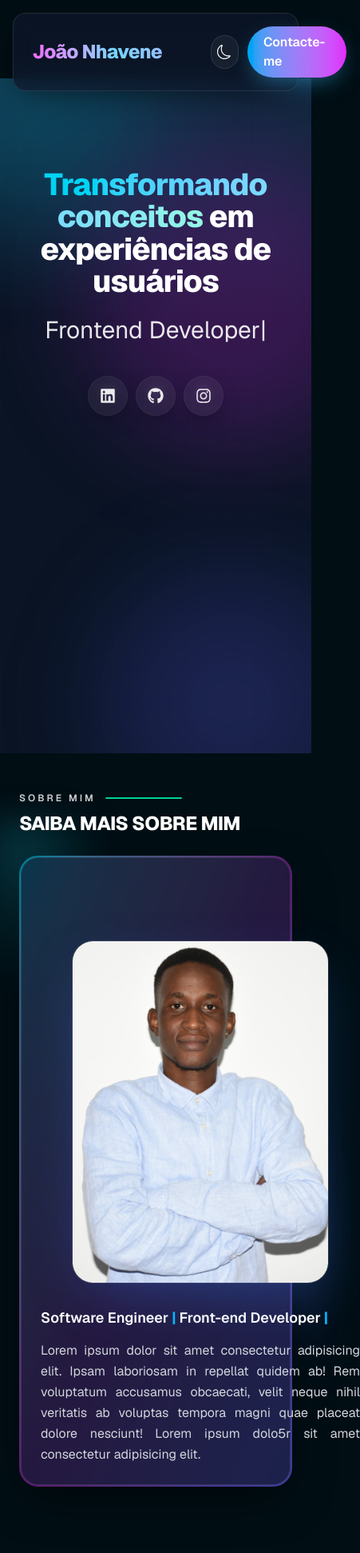
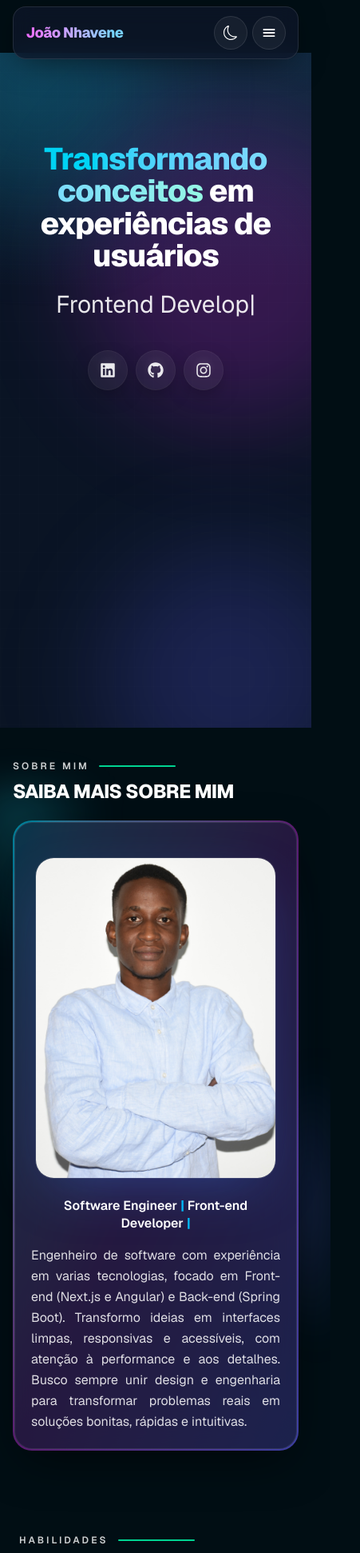
Before and after one commit to miltonnhavene/Portfolio-DEV, a Next.js app: page / in a window 390 px wide. Shown: the top 1942 px of the page at 80% size, 451 px wide, since content can reach past the window. Built offline with nearby package versions, Linux system fonts and the light colour scheme.

Commit message:
FEAT: Responsividade done

```diff
--- a/app/components/About.jsx
+++ b/app/components/About.jsx
@@ -2,20 +2,25 @@ import React from 'react';
 
 const About = () => {
   return (
-    <section id="about" className="px-6 py-12 md:py-25">
+    <section
+      id="about"
+      className="scroll-mt-28 md:scroll-mt-32 px-4 sm:px-6 py-10 md:py-20"
+    >
       <div className="mx-auto max-w-[980px] md:max-w-4xl">
-        <div className="mb-6">
+        {/* header */}
+        <div className="mb-5 sm:mb-6">
           <div className="flex items-center gap-3">
             <span className="text-xs sm:text-sm font-semibold uppercase tracking-[.25em] text-white/80">
               Sobre mim
             </span>
-            <span className="h-[2px] w-24 bg-emerald-400 rounded-full"></span>
+            <span className="h-[2px] w-24 bg-emerald-400 rounded-full" />
           </div>
-          <h2 className="mt-2 text-2xl sm:text-3xl md:text-4xl font-extrabold tracking-tight">
+          <h2 className="mt-2 text-2xl sm:text-3xl md:text-4xl font-extrabold tracking-tight text-balance">
             SAIBA MAIS SOBRE MIM
           </h2>
         </div>
 
+        {/* card */}
         <div
           className="
             relative rounded-3xl p-[2px]
@@ -27,11 +32,26 @@ const About = () => {
           "
         >
           <div className="rounded-[calc(1.5rem-2px)] border border-white/10 bg-slate-900/70 backdrop-blur-xl">
-            <div className="grid items-center gap-8 p-6 md:grid-cols-2 md:p-8">
-              <div className="w-100">
+            <div className="grid items-center gap-6 sm:gap-8 p-5 sm:p-6 md:grid-cols-2 md:p-8">
+
+              {/* FOTO (primeiro no mobile, sem espaço extra) */}
+              <div className="order-first md:order-none mt-6 md:mt-0">
+                <div className="mx-auto max-w-[300px] sm:max-w-[320px]">
+                  <div className="relative aspect-[3/4] overflow-hidden rounded-[1.4rem] sm:rounded-[1.6rem] bg-slate-800 ring-1 ring-white/10 shadow-[0_24px_72px_-20px_rgba(59,130,246,.38)]">
+                    <img
+                      src="/images/Eu.JPG"
+                      alt="Foto"
+                      className="h-full w-full object-cover"
+                    />
+                  </div>
+                </div>
+              </div>
+
+              <div className="w-full">
                 <h3 className="sr-only">Sobre Mim</h3>
 
-                <h4 className="text-lg md:text-xl font-semibold text-white leading-snug">
+                <h4 className="text-base sm:text-lg md:text-xl font-semibold text-white leading-snug
+                 text-center md:text-left max-w-prose mx-auto md:mx-0">
                   <span className="relative after:content-['|'] after:ml-1 mr-1 after:text-sky-400 after:font-bold after:animate-blink">
                     Software Engineer
                   </span>
@@ -40,21 +60,11 @@ const About = () => {
                   </span>
                 </h4>
 
-                <p className="mt-4 text-gray-300 leading-relaxed text-justify">
-                  Lorem ipsum dolor sit amet consectetur adipisicing elit. Ipsam laboriosam in repellat
-                  quidem ab! Rem voluptatum accusamus obcaecati, velit neque nihil veritatis ab voluptas
-                  tempora magni quae placeat dolore nesciunt! Lorem ipsum dolo5r sit amet consectetur
-                  adipisicing elit.
+                <p className="mt-4 text-white/85 leading-relaxed text-justify max-w-prose mx-auto md:mx-0">
+                  Engenheiro de software com experiência em varias tecnologias, focado em Front-end (Next.js e Angular) e Back-end (Spring Boot). Transformo ideias em interfaces limpas, responsivas e acessíveis, com atenção à performance e aos detalhes. Busco sempre unir design e engenharia para transformar problemas reais em soluções bonitas, rápidas e intuitivas.
                 </p>
               </div>
 
-              <div className="mt-20 order-first md:order-none">
-                <div className="mx-auto max-w-[320px]">
-                  <div className="relative aspect-[3/4] overflow-hidden rounded-[1.6rem] bg-slate-800 ring-1 ring-white/10 shadow-[0_24px_72px_-20px_rgba(59,130,246,.38)]">
-                    <img src="/images/Eu.JPG" alt="Foto" className="h-full w-full object-cover" />
-                  </div>
-                </div>
-              </div>
             </div>
           </div>
         </div>
--- /dev/null
+++ b/app/components/Footer.jsx
@@ -0,0 +1,68 @@
+'use client';
+
+import Link from 'next/link';
+import React from 'react';
+import { FaLinkedin, FaGithub, FaInstagram } from 'react-icons/fa';
+
+export default function Footer() {
+  const year = new Date().getFullYear();
+
+  return (
+    <footer className="relative isolate mt-16">
+      <div
+        className="pointer-events-none absolute inset-0 -z-10 opacity-15
+                   bg-[linear-gradient(rgba(255,255,255,.05)_1px,transparent_1px),linear-gradient(90deg,rgba(255,255,255,.05)_1px,transparent_1px)]
+                   bg-[size:24px_24px]"
+      />
+
+      <div className="mx-auto w-[min(1200px,92%)]">
+        <div className="relative rounded-3xl p-[2px]
+                        bg-gradient-to-br from-cyan-500/60 via-fuchsia-500/40 to-indigo-500/60
+                        shadow-[0_20px_60px_-15px_rgba(0,0,0,.6)]">
+          <div className="rounded-[calc(1.5rem-2px)] bg-slate-900/70 ring-1 ring-white/10 backdrop-blur-xl p-6 sm:p-8">
+            <div className="flex justify-center">
+              <div className="text-center">
+                <h4 className="text-sm font-semibold text-white/80">Social</h4>
+                <ul className="mt-3 flex flex-wrap items-center justify-center gap-3">
+                  {[
+                    { href: "https://www.linkedin.com/in/joao-nhavene-4578272b0/", Icon: FaLinkedin, label: "LinkedIn" },
+                    { href: "https://github.com/miltonnhavene", Icon: FaGithub, label: "GitHub" },
+                    { href: "https://www.instagram.com/__milton_nhavene/", Icon: FaInstagram, label: "Instagram" },
+                  ].map(({ href, Icon, label }) => (
+                    <li key={label}>
+                      <a
+                        href={href}
+                        target="_blank"
+                        rel="noopener noreferrer"
+                        aria-label={label}
+                        title={label}
+                        className="group grid h-10 w-10 place-items-center rounded-full
+                                   bg-white/5 text-white/90 ring-1 ring-white/10
+                                   transition hover:scale-105 hover:text-white hover:ring-white/30
+                                   focus-visible:scale-105 focus-visible:ring-white/40 active:scale-95
+                                   shadow-[0_10px_28px_-10px_rgba(0,0,0,.6)]"
+                      >
+                        <span className="pointer-events-none absolute inset-[3px] rounded-full
+                                         bg-[radial-gradient(60%_60%_at_50%_40%,rgba(255,255,255,.08),transparent_60%)]
+                                         opacity-70 transition-opacity group-hover:opacity-100" />
+                        <Icon size={18} aria-hidden />
+                      </a>
+                    </li>
+                  ))}
+                </ul>
+              </div>
+            </div>
+
+            <div className="mt-6 border-t border-white/10 pt-4 flex items-center justify-center">
+              <p className="text-xs text-white/60 text-center">
+                © {year} João Nhavene. Todos os direitos reservados.
+              </p>
+            </div>
+          </div>
+        </div>
+      </div>
+
+      <div className="pb-[env(safe-area-inset-bottom)]" />
+    </footer>
+  );
+}
--- a/app/components/Navbar.jsx
+++ b/app/components/Navbar.jsx
@@ -1,15 +1,29 @@
-// components/Navbar.jsx
+'use client';
+
 import Link from "next/link";
+import React, { useState } from "react";
 import { BsMoon } from "react-icons/bs";
-import React from "react";
+import { IoMenu, IoClose } from "react-icons/io5";
+
+const NAV = [
+  { href: "/#home",     label: "Página Inicial" },
+  { href: "/#about",    label: "Sobre Mim" },
+  { href: "/#projects", label: "Projectos" },
+];
 
 const Navbar = () => {
+  const [open, setOpen] = useState(false);
+
   return (
-    <nav className="sticky top-4 z-50 mx-auto w-[min(1200px,92%)]
+    <>
+      <nav
+        className="sticky top-2 md:top-4 z-50 mx-auto w-[min(1200px,92%)]
                    rounded-2xl border border-white/10 bg-slate-900/70 backdrop-blur-md
-                    px-6 py-4 flex items-center gap-6 shadow-[0_10px_40px_-10px_rgba(0,0,0,.6)]">
-      <div className="w-1/3 min-w-[200px]">
-        <h1 className="font-display text-2xl font-extrabold tracking-tight
+                   px-4 py-3 md:px-6 md:py-4 flex items-center gap-4 md:gap-6
+                   shadow-[0_10px_40px_-10px_rgba(0,0,0,.6)]"
+      >
+        <div className="min-w-0 flex-1 md:w-1/3 md:min-w-[200px]">
+          <h1 className="font-display text-lg sm:text-xl md:text-2xl font-extrabold tracking-tight
                          text-transparent bg-clip-text
                          bg-gradient-to-r from-fuchsia-400 via-sky-300 to-indigo-300">
             João Nhavene
@@ -17,11 +31,7 @@ const Navbar = () => {
         </div>
 
         <ul className="hidden md:flex items-center justify-center gap-2 flex-1">
-        {[
-          { href: "/#home",     label: "Página Inicial" },
-          { href: "/#about",    label: "Sobre Mim" },
-          { href: "/#projects", label: "Projectos" },
-        ].map((i) => (
+          {NAV.map(i => (
             <li key={i.href}>
               <a
                 href={i.href}
@@ -34,16 +44,18 @@ const Navbar = () => {
           ))}
         </ul>
 
-      <div className="flex items-center gap-3">
-        <button className="grid h-10 w-10 place-items-center rounded-full
-                           ring-1 ring-white/15 bg-white/5 hover:bg-white/10 transition">
+        <div className="flex items-center gap-2 md:gap-3">
+          <button
+            aria-label="Alternar tema"
+            className="grid h-10 w-10 place-items-center rounded-full
+                       ring-1 ring-white/15 bg-white/5 hover:bg-white/10 transition"
+          >
             <BsMoon size={18} aria-hidden />
           </button>
 
-        {/* muda de <button> para <Link> */}
           <Link
             href="/contact"
-          className="px-5 py-2 rounded-full font-semibold
+            className="hidden sm:inline-flex px-5 py-2 rounded-full font-semibold
                        bg-gradient-to-r from-sky-500 to-fuchsia-500
                        shadow-[0_10px_30px_-10px_rgba(56,189,248,.6)]
                        hover:shadow-[0_16px_40px_-12px_rgba(217,70,239,.55)]
@@ -51,8 +63,85 @@ const Navbar = () => {
           >
             Contacte-me
           </Link>
+
+          <button
+            aria-label="Abrir menu"
+            className="md:hidden grid h-10 w-10 place-items-center rounded-full
+                       ring-1 ring-white/15 bg-white/5 hover:bg-white/10 transition"
+            onClick={() => setOpen(true)}
+          >
+            <IoMenu size={20} />
+          </button>
         </div>
       </nav>
+
+      <div
+        className={`fixed inset-0 z-[60] md:hidden transition
+                    ${open ? 'opacity-100' : 'pointer-events-none opacity-0'}`}
+      >
+        <div
+          className={`absolute inset-0 bg-black/50 backdrop-blur-sm transition-opacity
+                      ${open ? 'opacity-100' : 'opacity-0'}`}
+          onClick={() => setOpen(false)}
+        />
+
+        {/* sheet */}
+        <div
+          className={`mx-auto w-[min(1200px,92%)] mt-4 transition-all
+                      ${open ? 'translate-y-0 opacity-100' : '-translate-y-3 opacity-0'}`}
+        >
+          <div
+            className="relative rounded-3xl p-[2px]
+                       bg-gradient-to-br from-cyan-500/60 via-fuchsia-500/40 to-indigo-500/60
+                       shadow-[0_20px_60px_-15px_rgba(0,0,0,.6)]"
+          >
+            <div className="rounded-[calc(1.5rem-2px)] bg-slate-900/70 ring-1 ring-white/10 backdrop-blur-xl p-4">
+              {/* top row */}
+              <div className="flex items-center justify-between">
+                <span className="font-display text-lg font-bold">Menu</span>
+                <button
+                  aria-label="Fechar menu"
+                  className="grid h-10 w-10 place-items-center rounded-full
+                             ring-1 ring-white/15 bg-white/5 hover:bg-white/10 transition"
+                  onClick={() => setOpen(false)}
+                >
+                  <IoClose size={20} />
+                </button>
+              </div>
+
+              {/* links */}
+              <ul className="mt-3 grid gap-2">
+                {NAV.map(i => (
+                  <li key={i.href}>
+                    <a
+                      href={i.href}
+                      onClick={() => setOpen(false)}
+                      className="block w-full px-4 py-3 rounded-xl text-base font-medium
+                                 text-white/90 hover:text-white hover:bg-white/5 transition"
+                    >
+                      {i.label}
+                    </a>
+                  </li>
+                ))}
+              </ul>
+              <div className="mt-4">
+                <Link
+                  href="/contact"
+                  onClick={() => setOpen(false)}
+                  className="inline-flex w-full items-center justify-center rounded-xl px-5 py-3 font-semibold
+                             bg-gradient-to-r from-sky-500 to-fuchsia-500
+                             shadow-[0_10px_30px_-10px_rgba(56,189,248,.6)]
+                             hover:shadow-[0_16px_40px_-12px_rgba(217,70,239,.55)]
+                             transition-transform active:scale-[.98]"
+                >
+                  Contacte-me
+                </Link>
+              </div>
+            </div>
+          </div>
+        </div>
+      </div>
+    </>
   );
 };
 
--- a/app/components/Skills.jsx
+++ b/app/components/Skills.jsx
@@ -68,7 +68,7 @@ export default function Skills() {
                         <span className="h-1 w-1 rounded-full bg-sky-400/70 shadow-[0_0_24px_2px_rgba(56,189,248,.6)]" />
                     </div>
 
-                    <p className="mt-3 text-white/80 text-sm leading-relaxed">
+                    <p className="mt-3 text-white/80 text-sm leading-relaxed text-justify">
                         Gosto profundamente de resolver problemas por meio de código — do front-end
                         ao back-end e às APIs. Nenhum projeto é muito desafiador para mim.
 
@@ -90,7 +90,7 @@ export default function Skills() {
                                 <span className="h-2 w-2 rounded-full bg-emerald-400/70 shadow-[0_0_24px_2px_rgba(52,211,153,.6)]" />
                             </div>
 
-                            <p className="mt-3 text-white/80 text-sm leading-relaxed">
+                            <p className="mt-3 text-white/80 text-sm leading-relaxed text-justify">
                                 Com mais de 2 anos de experiência na criação de projectos de software,
                                 desenvolvi um entendimento intuitivo de como os melhores produtos são
                                 projetados. Abaixo estão alguns dos softwares que utilizo no dia a dia.
@@ -116,7 +116,7 @@ export default function Skills() {
                                 <span className="h-2 w-2 rounded-full bg-sky-400/70 shadow-[0_0_24px_2px_rgba(56,189,248,.6)]" />
                             </div>
 
-                            <p className="mt-3 text-white/80 text-sm leading-relaxed">
+                            <p className="mt-3 text-white/80 text-sm leading-relaxed text-justify">
                                 Gosto profundamente de resolver problemas por meio de código — do front-end
                                 ao back-end e às APIs. Nenhum projeto é muito desafiador para mim.
                             </p>
--- a/app/page.js
+++ b/app/page.js
@@ -5,6 +5,7 @@ import Header from "./components/Header";
 import About from './components/About';
 import Projects from './components/Projects';
 import Skills from './components/Skills';
+import Footer from './components/Footer';
 
 export default function Home() {
   return (
@@ -14,6 +15,7 @@ export default function Home() {
     <About />
     <Skills/>
     <Projects/>
+    <Footer/>
     </>
   );
 }
```
Also changed, not shown: app/components/Projects.jsx (+1 -7 lines). Lines whose indentation alone changed are shown as unchanged.
